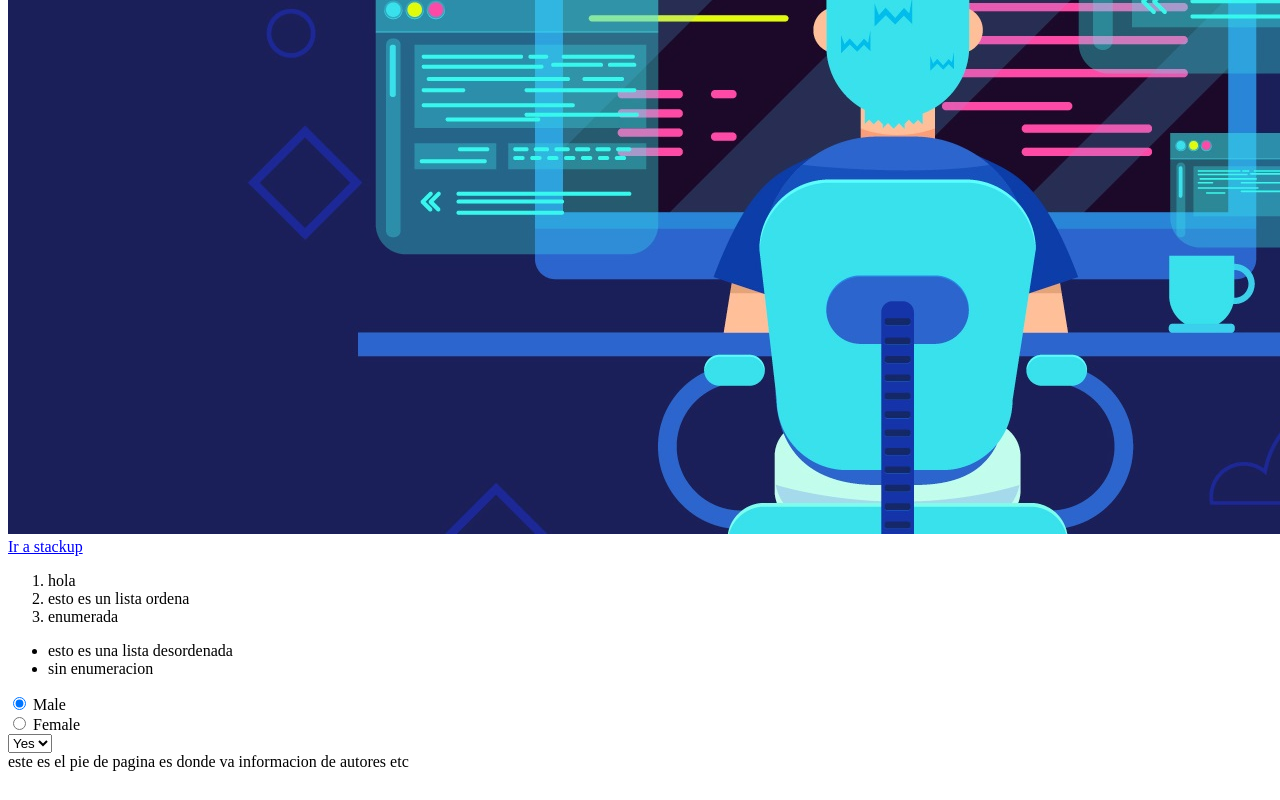
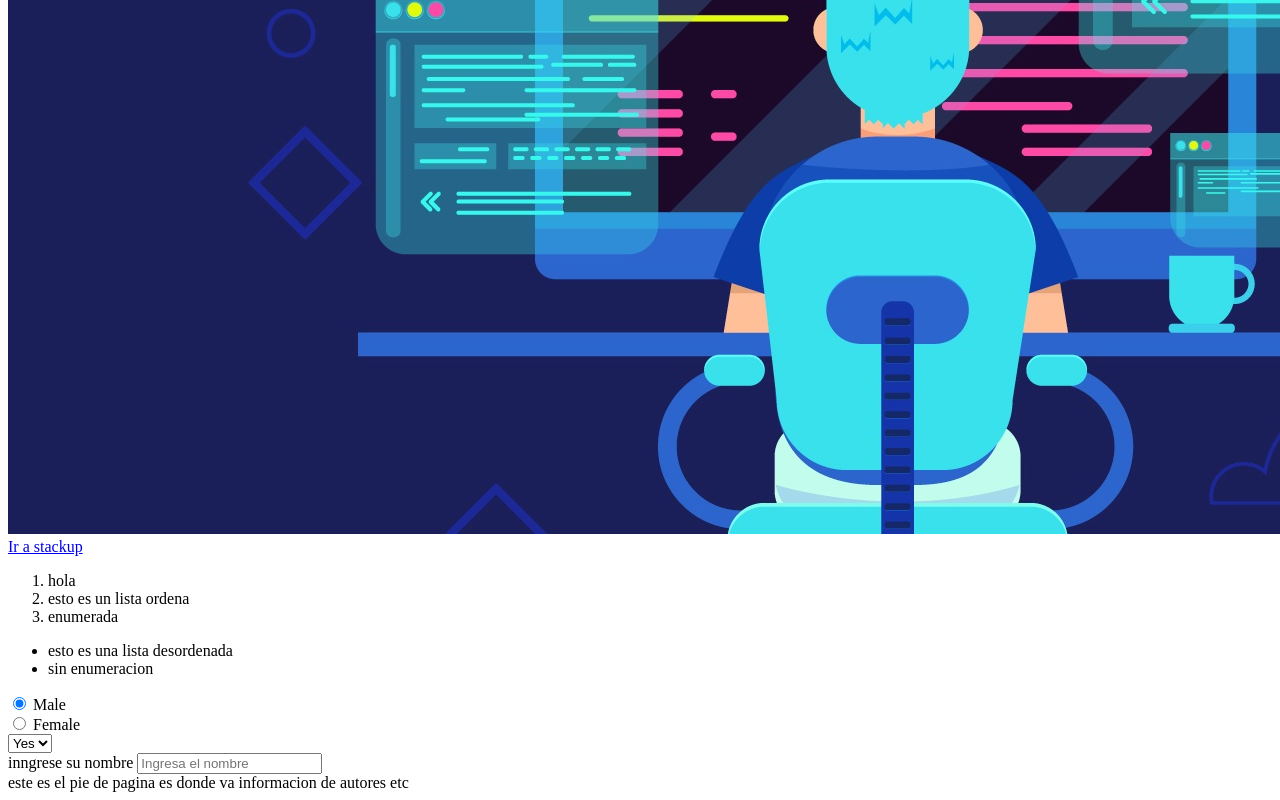
Before and after one commit to JonatanRA999/Practice, a plain HTML site: page index.html in a window 1280 px wide. Shown: the part 849-1649 px from the top of the page. Before the commit the page ends 1628 px from the top, so only its background shows below. Drawn offline with Linux system fonts and the light colour scheme.

Commit message:
Se guardaron todos los cambios

```diff
--- a/index.html
+++ b/index.html
@@ -43,6 +43,14 @@
                     <option value="2">No</option>
                 </select><br />
             </form>
+
+            <form >
+               <label for="">
+                inngrese su nombre
+                <input name="apellido" placeholder="Ingresa el nombre">
+               </label>
+
+            </form>
         </section>
     </main>
     <footer> este es el pie de pagina es donde va informacion de autores etc</footer>
```
